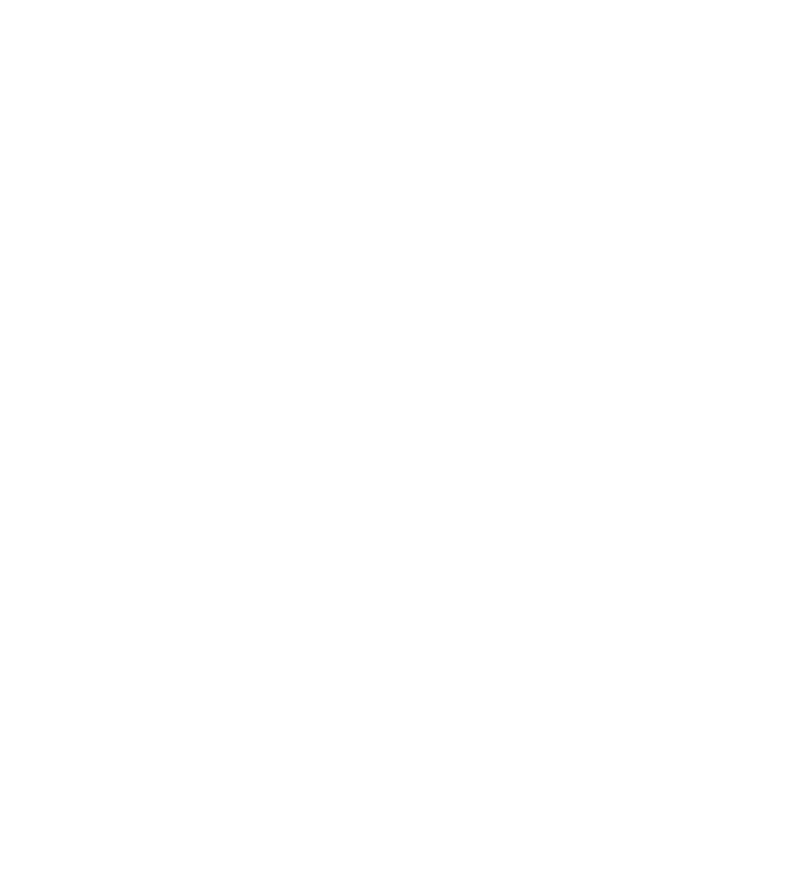
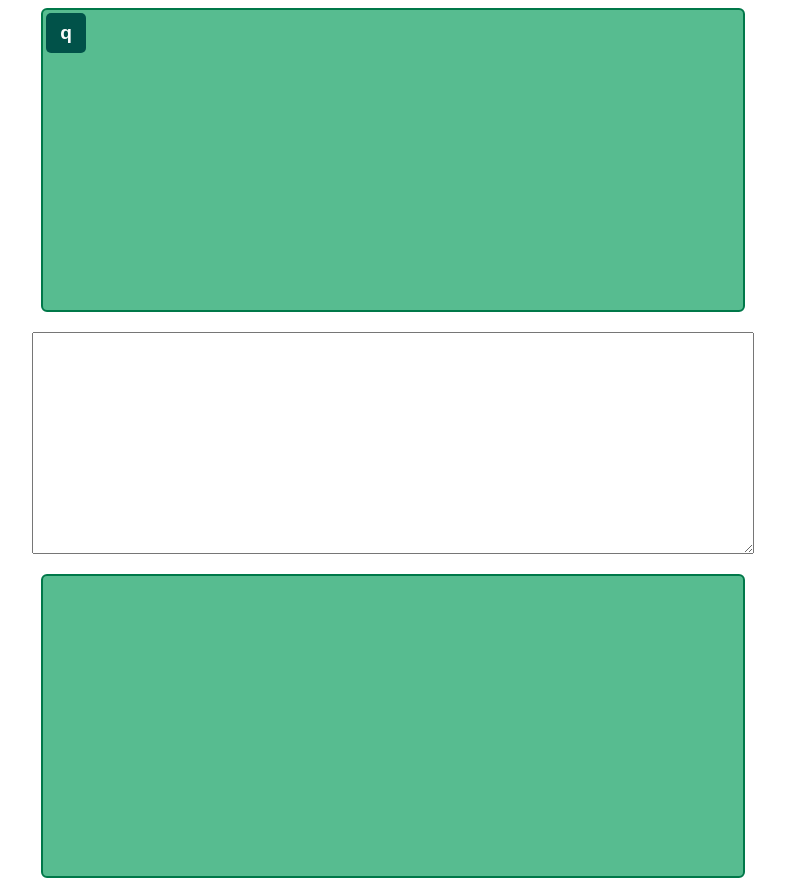
Before and after one commit to Tabarzin/Virtual-Keyboard, a plain HTML site: page index.html in a window 1280 px wide. Shown: the whole page, without its empty margins (247-1032 px from the left). Before the commit the page ends 800 px from the top, so only its background shows below. Drawn offline with Linux system fonts and the light colour scheme.

Commit message:
feat: add html and css

```diff
--- a/index.html
+++ b/index.html
@@ -4,9 +4,17 @@
   <meta charset="UTF-8">
   <meta http-equiv="X-UA-Compatible" content="IE=edge">
   <meta name="viewport" content="width=device-width, initial-scale=1.0">
+  <link rel="stylesheet" href="style.css">
   <title>Virtual Keyboard</title>
 </head>
 <body>
+
+<div class="keyboard">
+  <button type="button" class="key">q</button>
+</div>
+
+
+
   <script src="index.js"></script>
 </body>
 </html>
--- a/index.js
+++ b/index.js
@@ -0,0 +1,31 @@
+let div = document.createElement('textarea');
+document.body.appendChild(div);
+
+let keyboard = document.createElement('div');
+keyboard.className = 'keyboard';
+document.body.append(keyboard);
+
+
+const Keyboard = {
+
+  elements: {
+
+    main: null,
+    container: null,
+    keys: []
+
+
+  },
+
+  eventHandlers: {
+    oninput: null,
+  },
+
+
+
+
+
+
+
+
+};
--- a/style.css
+++ b/style.css
@@ -0,0 +1,54 @@
+body {
+  display: flex;
+  flex-direction: column;
+  justify-content: center;
+}
+
+textarea {
+  width: 700px;
+  height: 200px;
+  padding: 10px;
+  font-size: 20px;
+  margin: 20px auto 20px;
+}
+
+.keyboard {
+  width: 700px;
+  height: 300px;
+  margin: 0 auto;
+  background: #57bc90;
+  border: 2px solid #007849;
+  border-radius: 6px;
+}
+
+.key {
+  height: 40px;
+  width: 40px;
+  margin: 3px;
+  border-radius: 5px;
+  border: none;
+  background: #015249;
+  color: #fafafa;
+  display: inline-flex;
+  align-items: center;
+  justify-content: center;
+  font-size: 1.2rem;
+  font-weight: 600;
+  cursor: pointer;
+}
+
+.key:active {
+  background: #0cdb81;
+}
+
+.key:hover {
+  background: #31dab2;
+}
+
+.key-big {
+  width: 60px;
+}
+
+.key-space {
+  width: 280px;
+}
```
